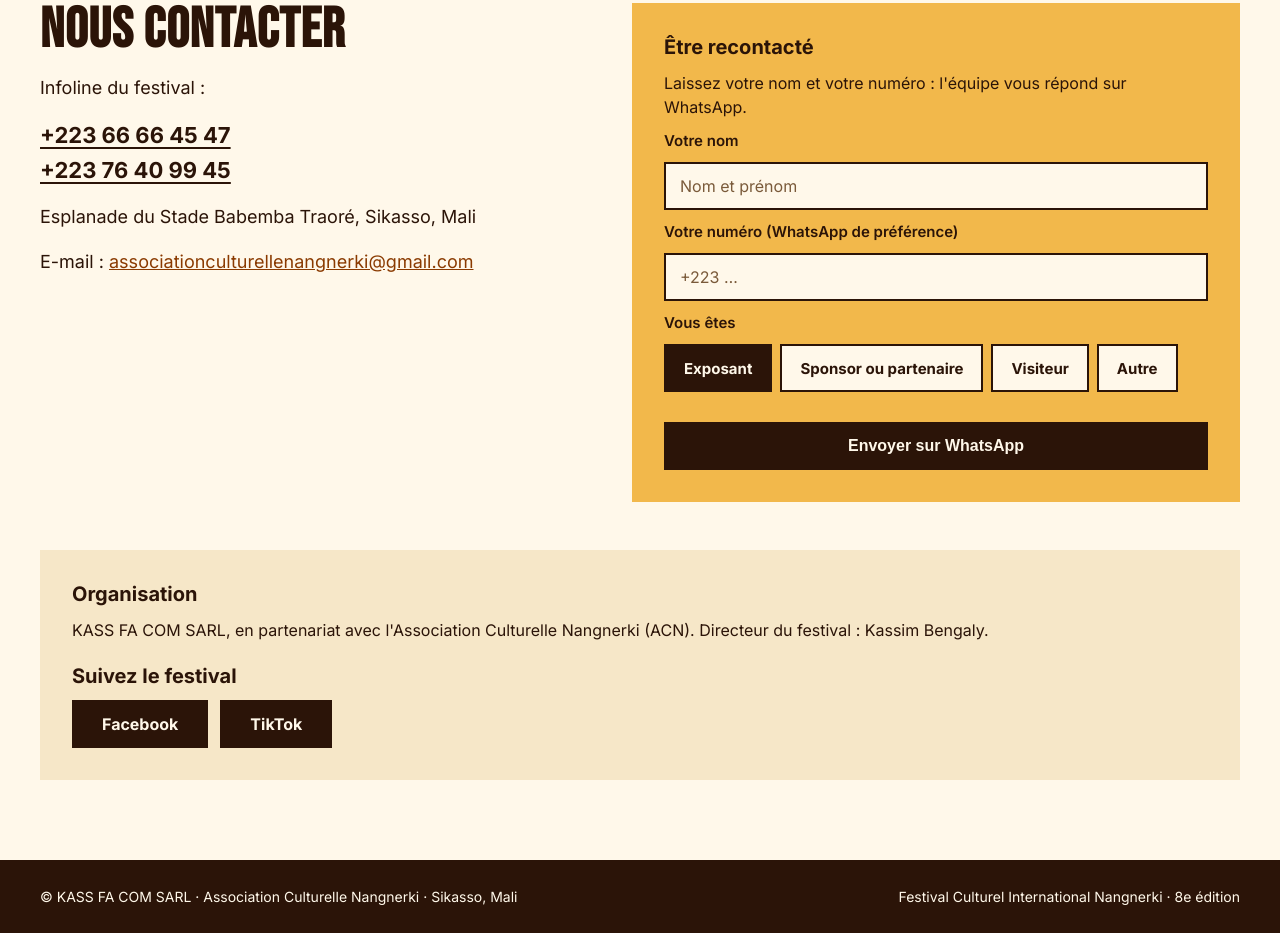
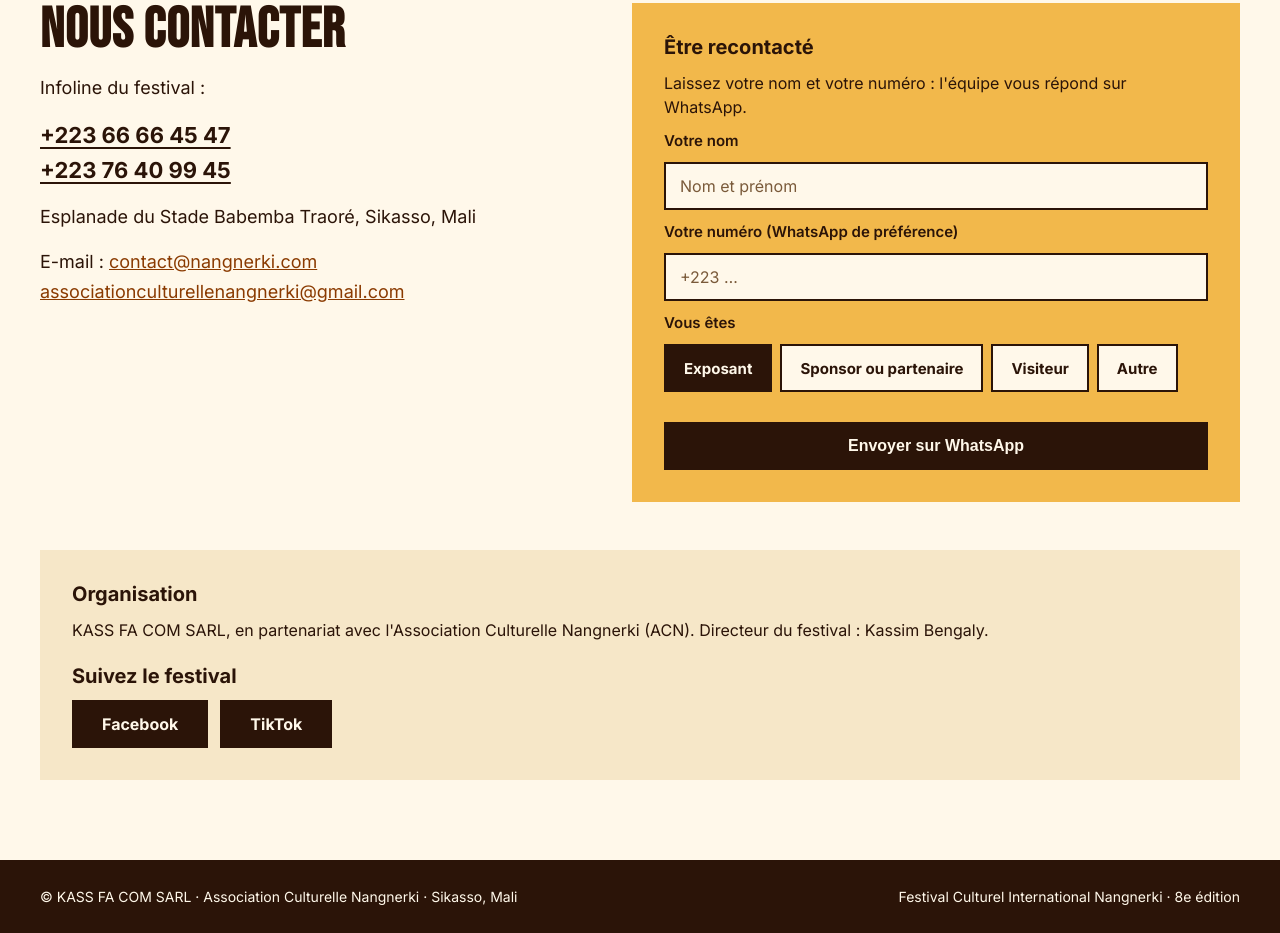
Before and after one commit to jondoland-pixel/festival-nangnerki, a plain HTML site: page index.html in a window 1280 px wide. Shown: the part 8775-9708 px from the top of the page. Drawn offline with Linux system fonts and the light colour scheme.

Commit message:
Contact : ajout de contact@nangnerki.com

```diff
--- a/index.html
+++ b/index.html
@@ -390,7 +390,7 @@ html.splash-on .splash.sortie{transform:translateY(-100%)}
 <p style="margin:0;font-size:16px;line-height:1.6;color:var(--brun2)">L'admission est effective après réception du formulaire signé et paiement des frais de participation, selon le règlement des exposants.</p>
 <div style="display:flex;flex-wrap:wrap;gap:12px">
 <a class="btn btn-primaire" href="https://wa.me/22366664547?text=Bonjour%2C%20je%20souhaite%20r%C3%A9server%20un%20stand%20au%20Festival%20Nangnerki%20(8e%20%C3%A9dition).">Réserver mon stand sur WhatsApp</a>
-<a class="btn btn-secondaire" href="mailto:associationculturellenangnerki@gmail.com?subject=R%C3%A9servation%20d%27un%20stand%20-%20Festival%20Nangnerki%202027">Réserver par e-mail</a>
+<a class="btn btn-secondaire" href="mailto:contact@nangnerki.com?subject=R%C3%A9servation%20d%27un%20stand%20-%20Festival%20Nangnerki%202027">Réserver par e-mail</a>
 </div>
 </div>
 <div style="flex:1 1 320px;min-width:0;background:var(--creme);padding:32px;display:flex;flex-direction:column;gap:10px">
@@ -464,7 +464,7 @@ html.splash-on .splash.sortie{transform:translateY(-100%)}
 </div>
 <div style="display:flex;flex-wrap:wrap;gap:12px">
 <a class="btn btn-primaire" href="https://wa.me/22366664547?text=Bonjour%2C%20je%20souhaite%20recevoir%20le%20dossier%20de%20sponsoring%20du%20Festival%20Nangnerki%20(8e%20%C3%A9dition).">Demander le dossier de sponsoring</a>
-<a class="btn btn-secondaire" href="mailto:associationculturellenangnerki@gmail.com?subject=Partenariat%20-%20Festival%20Nangnerki%202027">Nous écrire par e-mail</a>
+<a class="btn btn-secondaire" href="mailto:contact@nangnerki.com?subject=Partenariat%20-%20Festival%20Nangnerki%202027">Nous écrire par e-mail</a>
 </div>
 </div>
 </section>
@@ -493,7 +493,7 @@ html.splash-on .splash.sortie{transform:translateY(-100%)}
 <p class="texte">Infoline du festival :</p>
 <p style="margin:0;font-size:22px;font-weight:700;line-height:1.6"><a href="tel:+22366664547" style="color:var(--brun);text-decoration:underline;text-underline-offset:4px">+223 66 66 45 47</a><br><a href="tel:+22376409945" style="color:var(--brun);text-decoration:underline;text-underline-offset:4px">+223 76 40 99 45</a></p>
 <p class="texte">Esplanade du Stade Babemba Traoré, Sikasso, Mali</p>
-<p class="texte">E-mail : <a class="tlink" href="mailto:associationculturellenangnerki@gmail.com">associationculturellenangnerki@gmail.com</a></p>
+<p class="texte">E-mail : <a class="tlink" href="mailto:contact@nangnerki.com">contact@nangnerki.com</a><br><a class="tlink" href="mailto:associationculturellenangnerki@gmail.com">associationculturellenangnerki@gmail.com</a></p>
 </div>
 <div style="flex:1 1 360px;min-width:0;background:var(--or);padding:32px;display:flex;flex-direction:column;gap:12px">
 <h3 style="font-weight:700;font-size:20px;margin:0">Être recontacté</h3>
```
